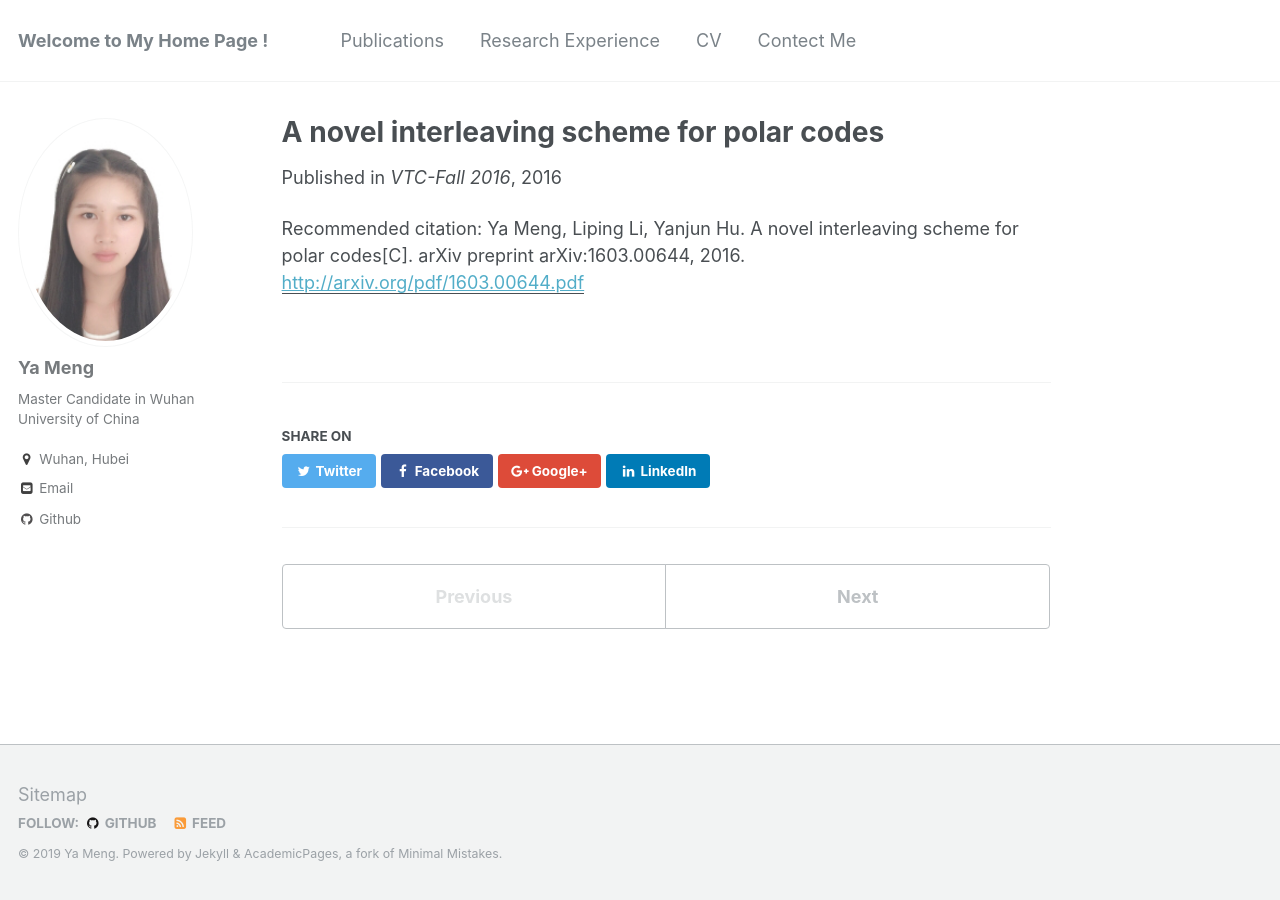
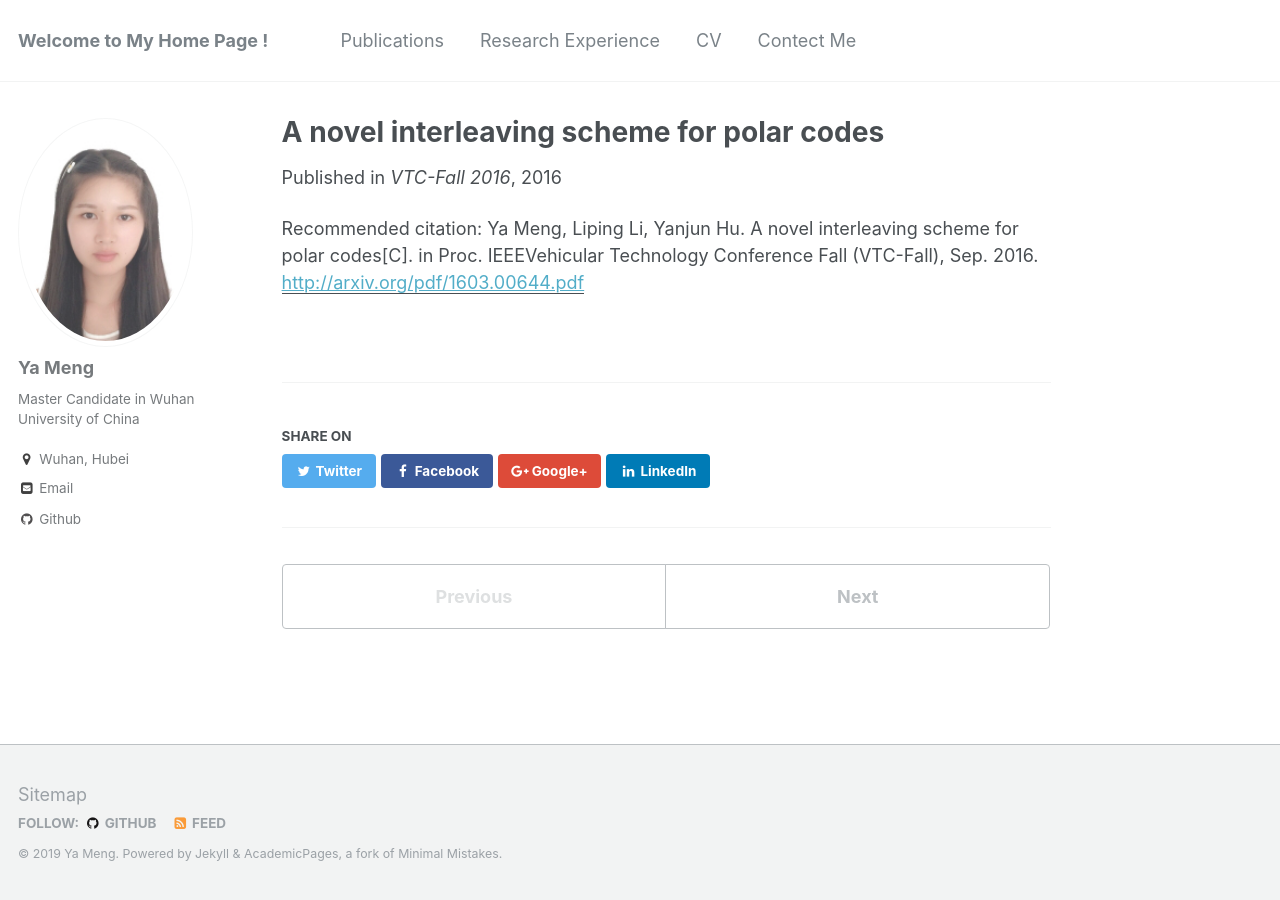
Before and after one commit to mengMia/yameng-ahu.github.io, a Jekyll site: the page built from _publications/2018-paper-2.md, in a window 1280 px wide. Built offline with Jekyll 4.4.1, drawn with Linux system fonts in a browser that asks for light colours.

Commit message:
Update 2018-paper-2.md

```diff
--- a/_publications/2018-paper-2.md
+++ b/_publications/2018-paper-2.md
@@ -6,5 +6,5 @@ excerpt: 'Accepted by VTC-Fall 2016'
 date: 2016-9-18
 venue: 'VTC-Fall 2016'
 paperurl: 'http://arxiv.org/pdf/1603.00644.pdf'
-citation: 'Ya Meng, Liping Li, Yanjun Hu. A novel interleaving scheme for polar codes[C]. arXiv preprint arXiv:1603.00644, 2016.'
+citation: 'Ya Meng, Liping Li, Yanjun Hu. A novel interleaving scheme for polar codes[C]. in Proc. IEEEVehicular Technology Conference Fall (VTC-Fall), Sep. 2016.'
 ---
```
